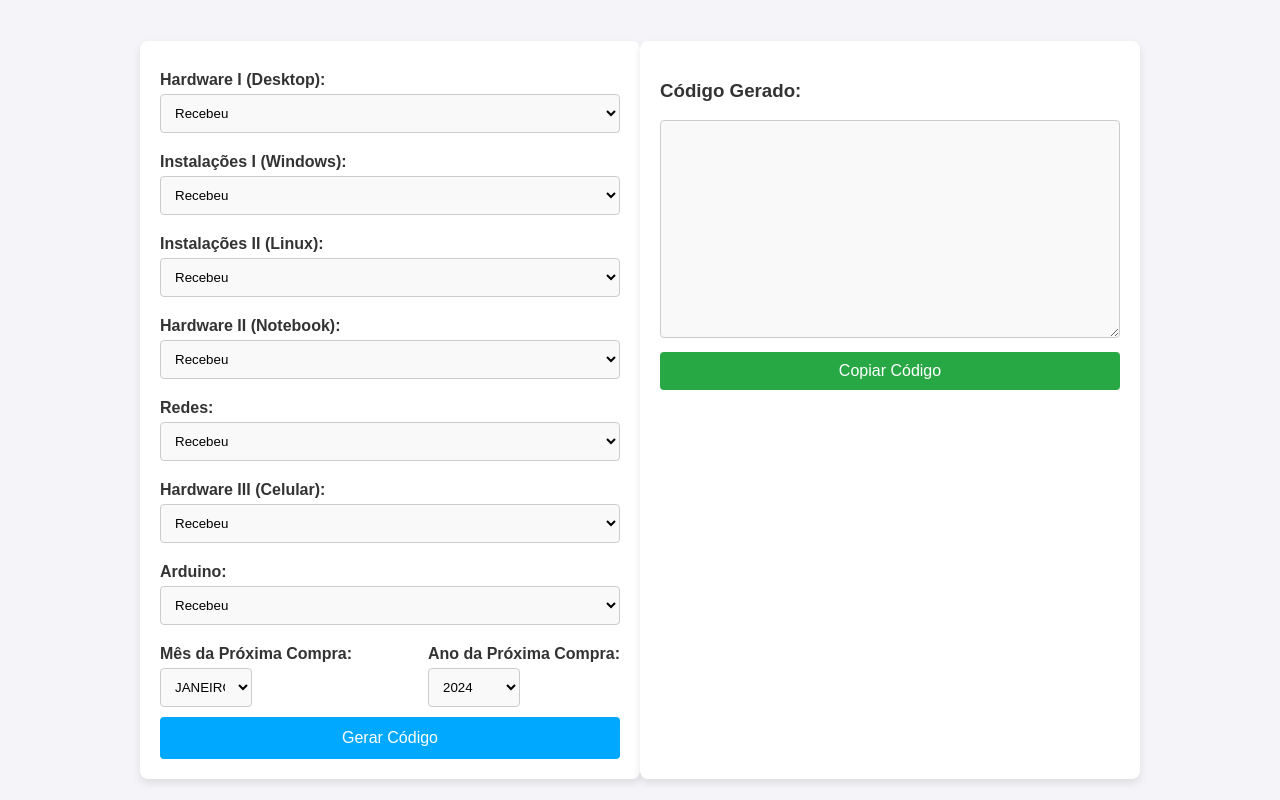
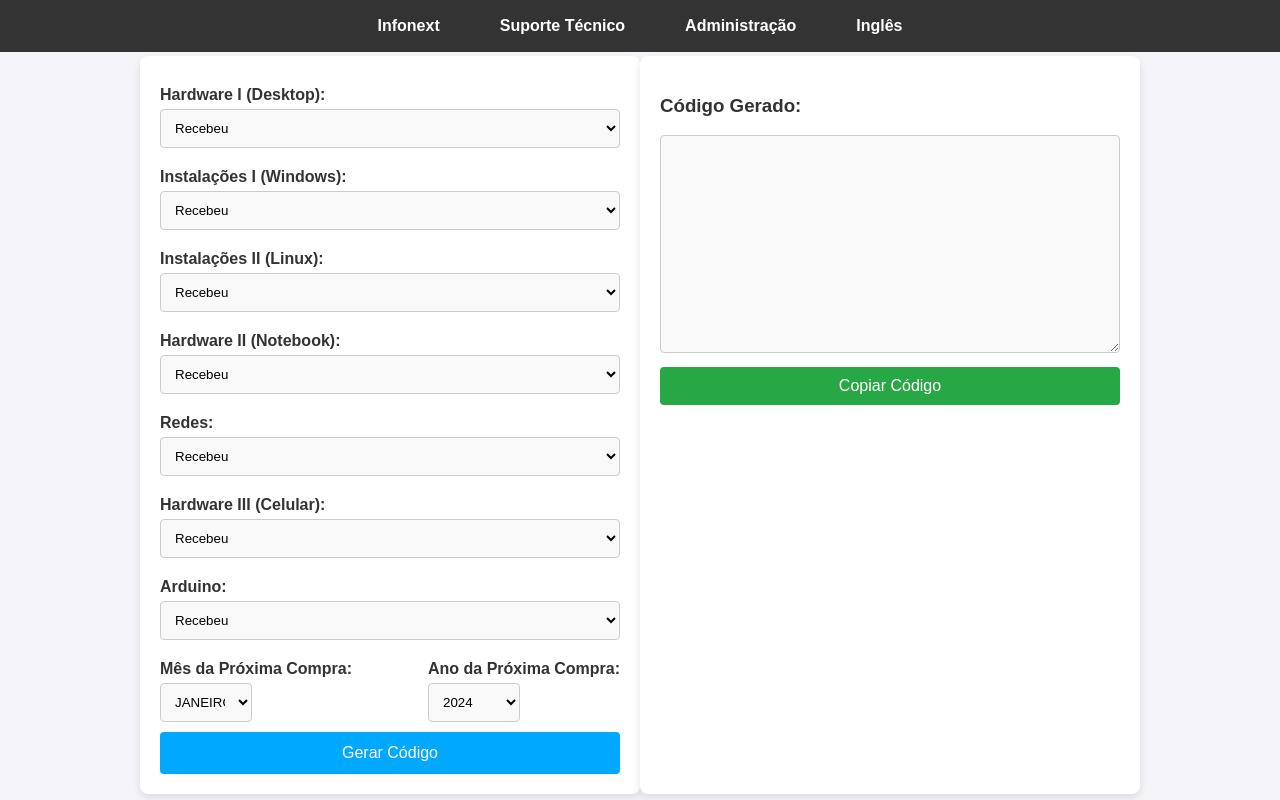
Before and after one commit to willyans-afr/GeradorFollowMaterial, a plain HTML site: page sup.html in a window 1280 px wide. Drawn offline with Linux system fonts and the light colour scheme.

Commit message:
Update sup.html

```diff
--- a/sup.html
+++ b/sup.html
@@ -5,6 +5,40 @@
   <meta name="viewport" content="width=device-width, initial-scale=1.0">
   <title>Gerar Tabela HTML</title>
   <style>
+
+	/* Estilo geral do body */
+    body {
+      margin: 0;
+      font-family: Arial, sans-serif;
+    }
+
+    /* Estilo do menu */
+    .menu {
+      display: flex;
+      justify-content: center;
+      background-color: #333;
+      padding: 7px 0;
+      position: fixed;
+      top: 0;
+      width: 100%;
+      z-index: 1000;
+    }
+
+    /* Estilo dos botões do menu */
+    .menu a {
+      text-decoration: none;
+      color: white;
+      padding: 10px 20px;
+      margin: 0 10px;
+      border-radius: 4px;
+      transition: background-color 0.3s ease;
+      font-weight: bold;
+    }
+
+    /* Efeito ao passar o mouse */
+    .menu a:hover {
+      background-color: #575757;
+    }
     /* Estilo geral */
     body {
       font-family: Arial, sans-serif;
@@ -24,7 +58,7 @@
       justify-content: space-between;
       width: 80%;
       max-width: 1000px;
-      margin-top: 20px;
+      margin-top: 50px;
     }
 
     .formulario {
@@ -120,6 +154,15 @@
   </style>
 </head>
 <body>
+
+<!-- Menu de navegação -->
+  <nav class="menu">
+    <a href="index.html">Infonext</a>
+    <a href="sup.html">Suporte Técnico</a>
+    <a href="adm.html">Administração</a>
+    <a href="ingles.html">Inglês</a>
+  </nav>
+
 
   <div class="container">
     <div class="formulario">
```
